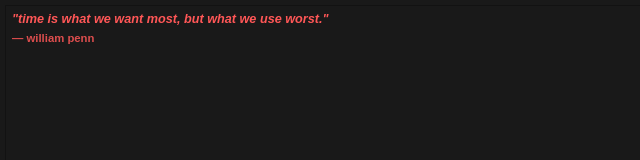
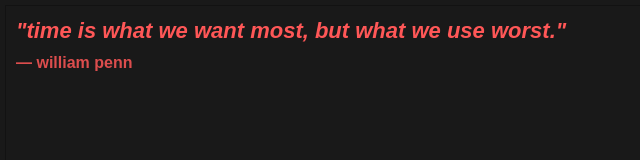
Before and after one commit to nitin-natarajan/quote-widget, a plain HTML site: page index.html in a window 1280 px wide. Shown: the whole page, without its empty margins (0-640 px from the left). Drawn offline with Linux system fonts and the light colour scheme.

Commit message:
Update index.html

```diff
--- a/index.html
+++ b/index.html
@@ -10,24 +10,24 @@
       }
       #wrap {
           border: 1px solid #121212;
-          padding: 4px 6px 5px 6px;
+          padding: 8px 10px;
           line-height: 1.5;
           height: 85%;
       }
       #quote {
           font-family: sans-serif;
-          font-size: 9.5pt;
+          font-size: 22px;
           color: #ff5757;
           font-style: italic;
           font-weight: bold;
       }
       #attribution {
           font-family: sans-serif;
-          font-size: 8.5pt;
+          font-size: 16px;
           color: #ff5757;
           font-weight: bold;
           opacity: 0.85;
-          margin-top: 1px;
+          margin-top: 4px;
       }
     </style>
 </head>
```
